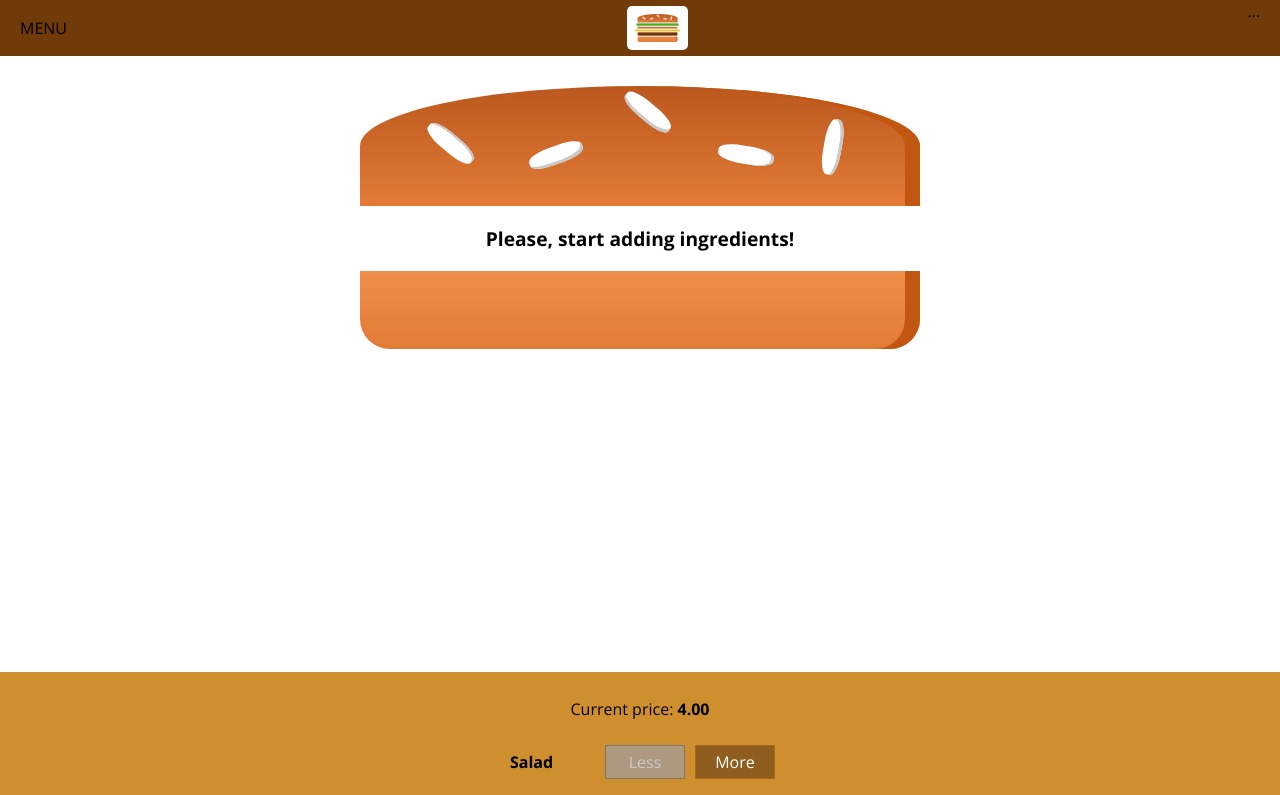
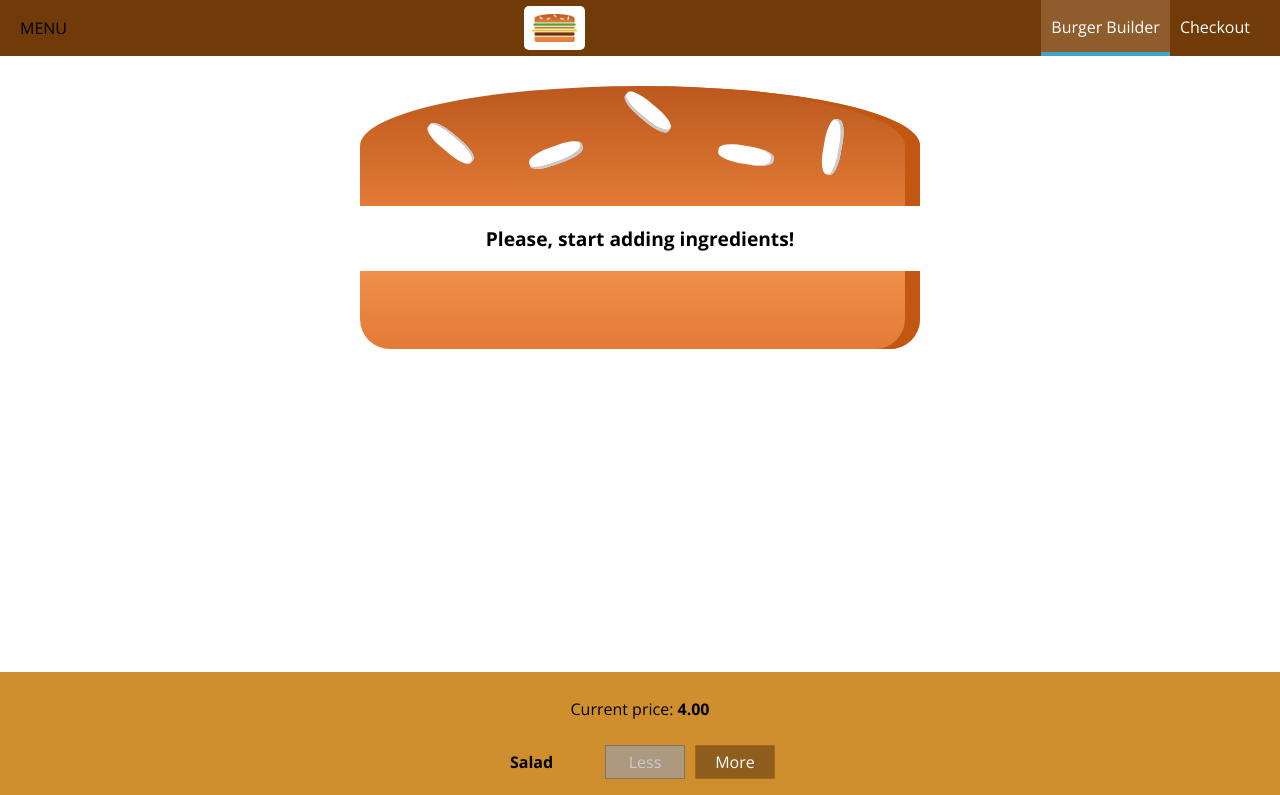
Before and after one commit to jo-dadic/burger_builder_app, a React app: page / in a window 1280 px wide. Shown: the top 795 px of the page. Built offline with nearby package versions, Linux system fonts and the light colour scheme.

Commit message:
nav added

```diff
--- /dev/null
+++ b/src/components/Navigation/NavigationItems/NavigationItem/NavigationItem.css
@@ -0,0 +1,25 @@
+.NavigationItem {
+  margin: 0;
+  box-sizing: border-box;
+  display: flex;
+  height: 100%;
+  align-items: center;
+}
+
+.NavigationItem a {
+  color: white;
+  text-decoration: none;
+  height: 100%;
+  padding: 16px 10px;
+  border-bottom: 4px solid transparent;
+  box-sizing: border-box;
+  display: block;
+}
+
+.NavigationItem a:hover,
+.NavigationItem a:active,
+.NavigationItem a.active {
+  background-color: #8f5c2c;
+  border-bottom: 4px solid #40a4c8;
+  color: white;
+}
--- /dev/null
+++ b/src/components/Navigation/NavigationItems/NavigationItem/NavigationItem.js
@@ -0,0 +1,13 @@
+import React from "react";
+
+import classes from "./NavigationItem.css";
+
+const NavigationItem = (props) => (
+  <li className={classes.NavigationItem}>
+    <a href={props.link} className={props.active ? classes.active : null}>
+      {props.children}
+    </a>
+  </li>
+);
+
+export default NavigationItem;
--- /dev/null
+++ b/src/components/Navigation/NavigationItems/NavigationItems.css
@@ -0,0 +1,8 @@
+.NavigationItems {
+  margin: 0;
+  padding: 0;
+  list-style: none;
+  display: flex;
+  align-items: center;
+  height: 100%;
+}
--- /dev/null
+++ b/src/components/Navigation/NavigationItems/NavigationItems.js
@@ -0,0 +1,16 @@
+import React from "react";
+
+import classes from "./NavigationItems.css";
+
+import NavigationItem from "./NavigationItem/NavigationItem";
+
+const NavigationItems = (props) => (
+  <ul className={classes.NavigationItems}>
+    <NavigationItem link="/" active>
+      Burger Builder
+    </NavigationItem>
+    <NavigationItem link="/">Checkout</NavigationItem>
+  </ul>
+);
+
+export default NavigationItems;
--- a/src/components/Navigation/Toolbar/Toolbar.js
+++ b/src/components/Navigation/Toolbar/Toolbar.js
@@ -3,12 +3,15 @@ import React from "react";
 import classes from "./Toolbar.css";
 
 import Logo from "../../Logo/Logo";
+import NavigationItems from "../NavigationItems/NavigationItems";
 
 const Toolbar = (props) => (
   <header className={classes.Toolbar}>
     <div>MENU</div>
     <Logo />
-    <nav>...</nav>
+    <nav>
+      <NavigationItems />
+    </nav>
   </header>
 );
 
```
